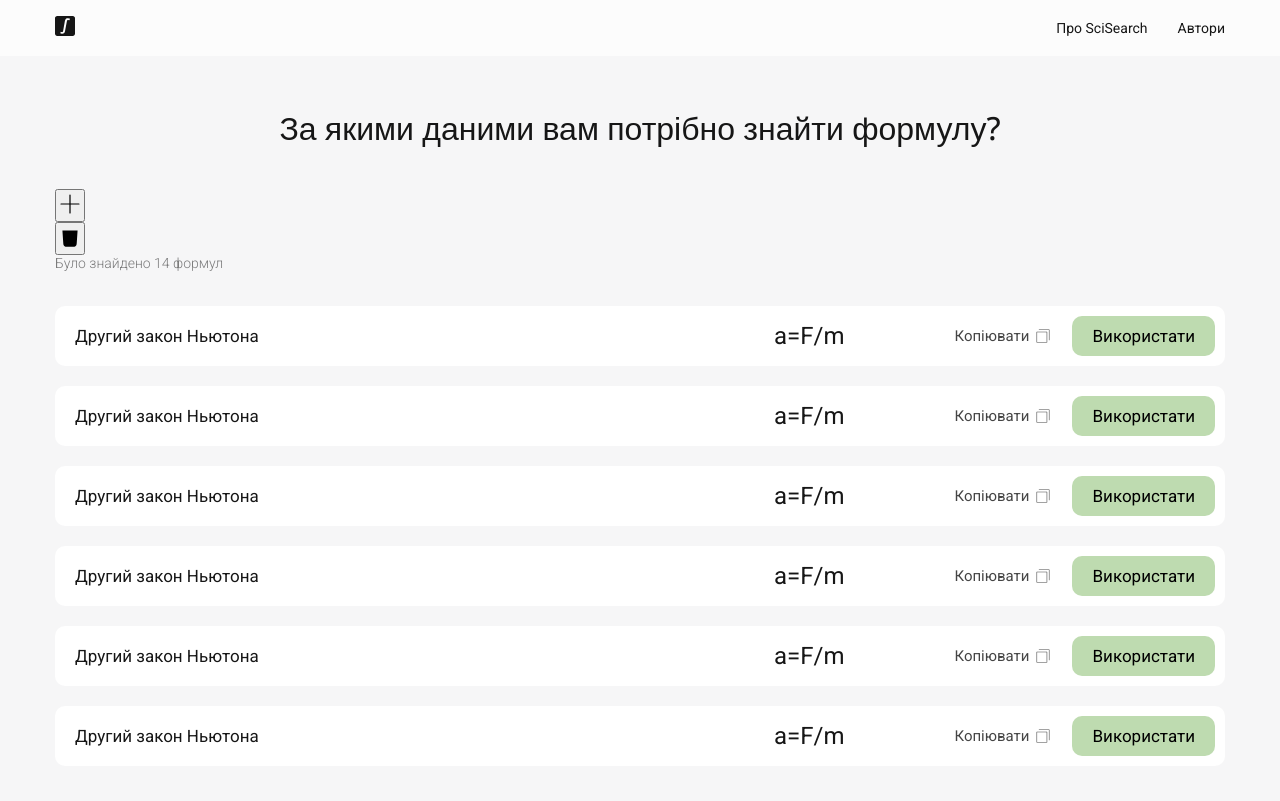
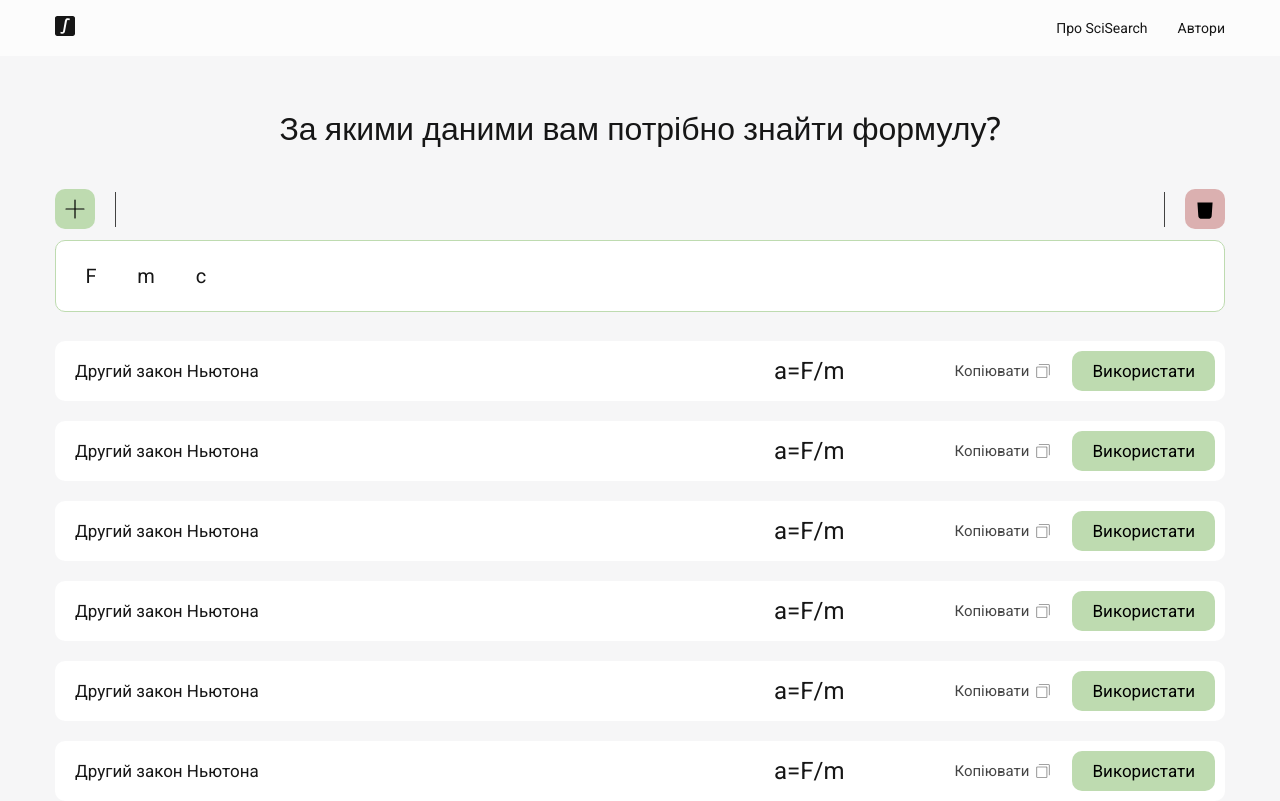
Before and after one commit to DaniilPesotskyi/SciSearch-app, a Next.js app: page /physics in a window 1280 px wide. Both pictures are taken after a click on the button 70 px from the left and 205 px from the top of the page. Built offline with nearby package versions, Linux system fonts and the light colour scheme.

Commit message:
feat: searchBar markup

```diff
--- a/src/app/physics/page.tsx
+++ b/src/app/physics/page.tsx
@@ -11,7 +11,7 @@ export default function PhysicsPage() {
         <h1 className={css.title}>
           За якими даними вам потрібно знайти формулу?
         </h1>
-        <SearchBar />
+        <SearchBar formulas={["a=F/m", "d=c/m", "b=F/m"]} />
         <p className={css.qnt}>Було знайдено 14 формул</p>
         <ul className={css.list}>
           <li className={css.item}>
--- a/src/components/common/Searcher/SearchBar.module.css
+++ b/src/components/common/Searcher/SearchBar.module.css
@@ -0,0 +1,157 @@
+.wrap {
+  position: relative;
+
+  display: flex;
+  align-items: center;
+
+  padding-bottom: 20px;
+  margin-bottom: 30px;
+
+  border-bottom: 1px solid var(--main-icons-clr);
+}
+
+.addBtn {
+  display: flex;
+  align-items: center;
+  justify-content: center;
+  flex-shrink: 0;
+
+  width: 35px;
+  height: 35px;
+
+  border: 0;
+  border-radius: var(--border-radius);
+  background-color: var(--primary-clr);
+
+  cursor: pointer;
+
+  transition: all var(--transition-duration);
+}
+
+.addBtn:hover {
+  background-color: var(--primary-hovered-clr);
+}
+
+.list {
+  display: flex;
+  align-items: center;
+  gap: 10px;
+
+  width: 100%;
+  min-height: 35px;
+  padding: 0px 10px;
+  margin: 0px 10px;
+
+  border-left: 1px solid var(--main-icons-clr);
+  border-right: 1px solid var(--main-icons-clr);
+
+  overflow-x: scroll;
+}
+
+.list::-webkit-scrollbar {
+  width: 100%;
+  height: 1px;
+}
+.list::-webkit-scrollbar-thumb {
+  width: 4px;
+  height: 1px;
+
+  border-radius: var(--border-radius);
+  background-color: var(--main-icons-clr);
+}
+
+.filterBtn {
+  min-width: 35px;
+  height: 35px;
+
+  padding: 0px 8px;
+
+  border: 0;
+  border-radius: var(--border-radius);
+  background-color: var(--secondary-bg-clr);
+
+  font-family: "Roboto", sans-serif;
+  font-size: 17px;
+  font-style: normal;
+  line-height: normal;
+  color: var(--main-text-clr);
+
+  cursor: pointer;
+
+  transition: all var(--transition-duration);
+}
+
+.filterBtn:hover {
+  background-color: var(--secondary-hovered-bg-clr);
+}
+
+.clearBtn {
+  display: flex;
+  align-items: center;
+  justify-content: center;
+  flex-shrink: 0;
+
+  width: 35px;
+  height: 35px;
+
+  border: 0;
+  border-radius: var(--border-radius);
+  background-color: var(--red-clr);
+
+  cursor: pointer;
+
+  transition: all var(--transition-duration);
+}
+
+@media screen and (min-width: 480px) {
+}
+
+@media screen and (min-width: 768px) {
+  .wrap {
+    margin-bottom: 40px;
+  }
+
+  .addBtn {
+    width: 40px;
+    height: 40px;
+  }
+
+  .filterBtn {
+    min-height: 40px;
+    min-width: 40px;
+
+    font-size: 20px;
+  }
+
+  .clearBtn {
+    width: 40px;
+    height: 40px;
+  }
+
+  .list {
+    padding: 0px 20px;
+    margin: 0px 20px;
+  }
+}
+
+/* ADD MODAL */
+
+.addFilterWrap {
+  position: absolute;
+  left: 0;
+  top: 85%;
+
+  width: 100%;
+  padding: 15px;
+
+  border: 1px solid var(--primary-clr);
+  border-radius: var(--border-radius);
+  background-color: var(--secondary-bg-clr);
+}
+
+.addFilterList {
+  display: flex;
+  flex-wrap: wrap;
+  align-items: center;
+  gap: 15px 15px;
+}
--- a/src/components/common/Searcher/SearchBar.tsx
+++ b/src/components/common/Searcher/SearchBar.tsx
@@ -1,17 +1,72 @@
+"use client";
+
 import css from "./SearchBar.module.css";
 
-const SearchBar: React.FC = () => {
-  const getAvalaibleWords = (formulas: Array<string>) => {};
+import { useState } from "react";
+import clsx from "clsx";
+
+import { getLetters } from "@/helpers";
+
+const SearchBar: React.FC<{ formulas: string[] | string }> = ({ formulas }) => {
+  const [isAddModalOpen, setIsAddModalOpen] = useState<boolean>(false);
+  const [filters, setFilters] = useState<string[]>([]);
+
+  const avalaibleLetters = getLetters(formulas).filter(
+    (letter) => !filters.includes(letter)
+  );
+
+  const onFilterDelete = (l: string) => {
+    setFilters(filters.filter((letter) => letter !== l));
+  };
+
+  const onAddWordsModalRender = () => {
+    return (
+      <div className={css.addFilterWrap}>
+        <ul className={css.addFilterList}>
+          {avalaibleLetters.map((l) => (
+            <li key={l}>
+              <button
+                type="button"
+                className={css.filterBtn}
+                onClick={() => setFilters([...filters, l])}
+              >
+                {l}
+              </button>
+            </li>
+          ))}
+        </ul>
+      </div>
+    );
+  };
 
   return (
     <div className={css.wrap}>
-      <button className={css.addBtn} type="button">
-        <AddIcon />
+      <button
+        className={css.addBtn}
+        type="button"
+        onClick={() => setIsAddModalOpen(!isAddModalOpen)}
+      >
+        <AddIcon className={css.icon} />
       </button>
-      <ul className={css.list}></ul>
+      <ul className={css.list}>
+        {filters?.map((l) => {
+          return (
+            <li key={l}>
+              <button
+                type="button"
+                className={css.filterBtn}
+                onClick={() => onFilterDelete(l)}
+              >
+                {l}
+              </button>
+            </li>
+          );
+        })}
+      </ul>
       <button className={css.clearBtn} type="button">
         <TrashIcon />
       </button>
+      {isAddModalOpen && onAddWordsModalRender()}
     </div>
   );
 };
```
